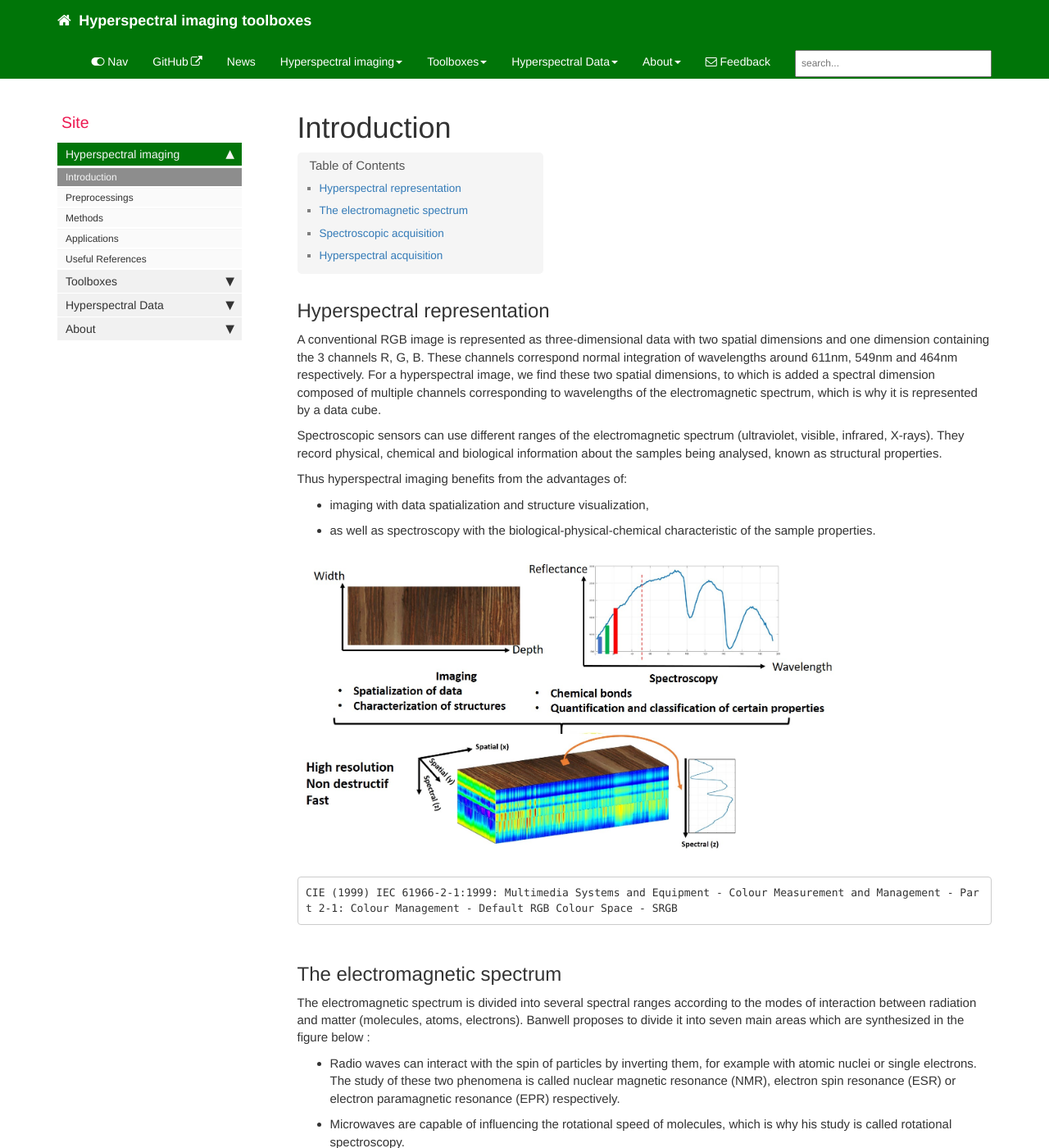
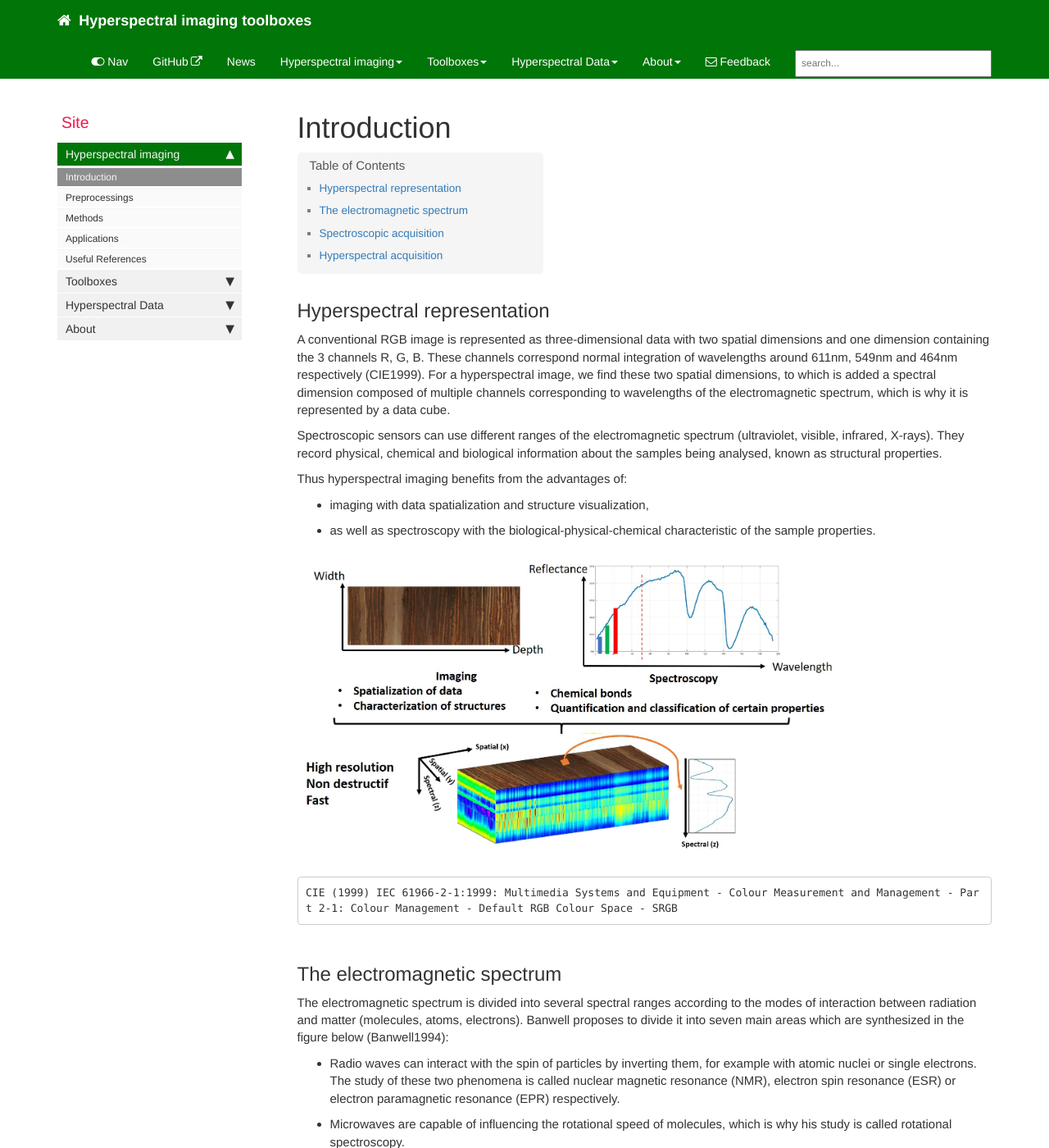
Before and after one commit to JacqKevin/JacqKevin.github.io, a Jekyll site: the page built from pages/Hyperspectral/Introduction.md, in a window 1280 px wide and 1400 px high. Shown: the whole window at 82% size. Built offline with Jekyll 4.4.1, drawn with Linux system fonts in a browser that asks for light colours; comment, search, counter and statistics services are not loaded; some of the changed text lies outside the part shown.

Commit message:
Update Introduction.md

```diff
--- a/pages/Hyperspectral/Introduction.md
+++ b/pages/Hyperspectral/Introduction.md
@@ -5,7 +5,7 @@ permalink: Introduction_HSI.html
 ---
 
 ## Hyperspectral representation
-A conventional RGB image is represented as three-dimensional data with two spatial dimensions and one dimension containing the 3 channels R, G, B. These channels correspond normal integration of wavelengths around 611nm, 549nm and 464nm respectively. For a hyperspectral image, we find these two spatial dimensions, to which is added a spectral dimension composed of multiple channels corresponding to wavelengths of the electromagnetic spectrum, which is why it is represented by a data cube.
+A conventional RGB image is represented as three-dimensional data with two spatial dimensions and one dimension containing the 3 channels R, G, B. These channels correspond normal integration of wavelengths around 611nm, 549nm and 464nm respectively (CIE1999). For a hyperspectral image, we find these two spatial dimensions, to which is added a spectral dimension composed of multiple channels corresponding to wavelengths of the electromagnetic spectrum, which is why it is represented by a data cube.
 
 Spectroscopic sensors can use different ranges of the electromagnetic spectrum (ultraviolet, visible, infrared, X-rays). They record physical, chemical and biological information about the samples being analysed, known as structural properties.
 
@@ -23,11 +23,11 @@ CIE (1999) IEC 61966-2-1:1999: Multimedia Systems and Equipment - Colour Measure
 
 ## The electromagnetic spectrum
 
-The electromagnetic spectrum is divided into several spectral ranges according to the modes of interaction between radiation and matter (molecules, atoms, electrons). Banwell proposes to divide it into seven main areas which are synthesized in the figure below :
+The electromagnetic spectrum is divided into several spectral ranges according to the modes of interaction between radiation and matter (molecules, atoms, electrons). Banwell proposes to divide it into seven main areas which are synthesized in the figure below (Banwell1994):
 <ul>
 <li> Radio waves can interact with the spin of particles by inverting them, for example with atomic nuclei or single electrons. The study of these two phenomena is called nuclear magnetic resonance (NMR), electron spin resonance (ESR) or electron paramagnetic resonance (EPR) respectively. </li>
 <li> Microwaves are capable of influencing the rotational speed of molecules, which is why his study is called rotational spectroscopy. </li>
-<li> Infrared (IR) is concerned with the vibration of molecular bonds, hence the name vibrational spectroscopy. Two main groups exist in this area, infrared spectroscopy and Raman spectroscopy. The first is also subdivided into three areas according to ISO 20473 (long- or far-, mid- and near-infrared), or commonly subdivided into five areas (far-, long wave-, mid wave-, short wave-, near-infrared). </li>
+<li> Infrared (IR) is concerned with the vibration of molecular bonds, hence the name vibrational spectroscopy. Two main groups exist in this area, infrared spectroscopy and Raman spectroscopy. The first is also subdivided into three areas according to ISO 20473 (long- or far-, mid- and near-infrared, ISO2007), or commonly subdivided into five areas (far-, long wave-, mid wave-, short wave-, near-infrared). </li>
 <li> The ultraviolet and the visible (UV-visible) excite the valence (external) electrons of atoms or molecules for the transitions of the electron states, we speak of electron spectroscopy. Two main methods exist in this range, UV-Visible spectroscopy and UV-Visible fluorescence spectroscopy (EEM, with laser excitation LIF , or resolved time TRES). </li>
 <li> X-rays can also be used for electron spectroscopy, but only at the core electrons or near the atomic nucleus. This range can also be divided into three main methods, X-ray absorption or diffraction (XRD) spectroscopy and X-ray fluorescence spectroscopy. </li>
 <li> Gamma rays affect energy transitions within the nuclei of atoms. It is also represented by two main methods, gamma spectrometry and Mössbauer spectrometry. </li>
```
